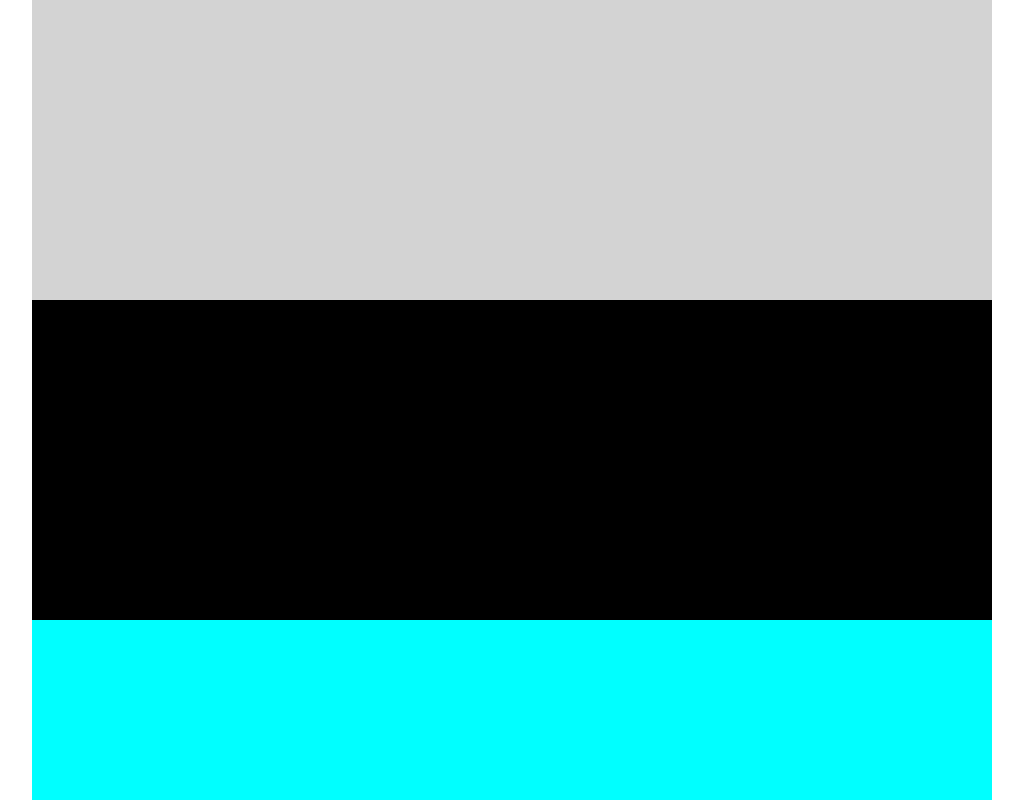
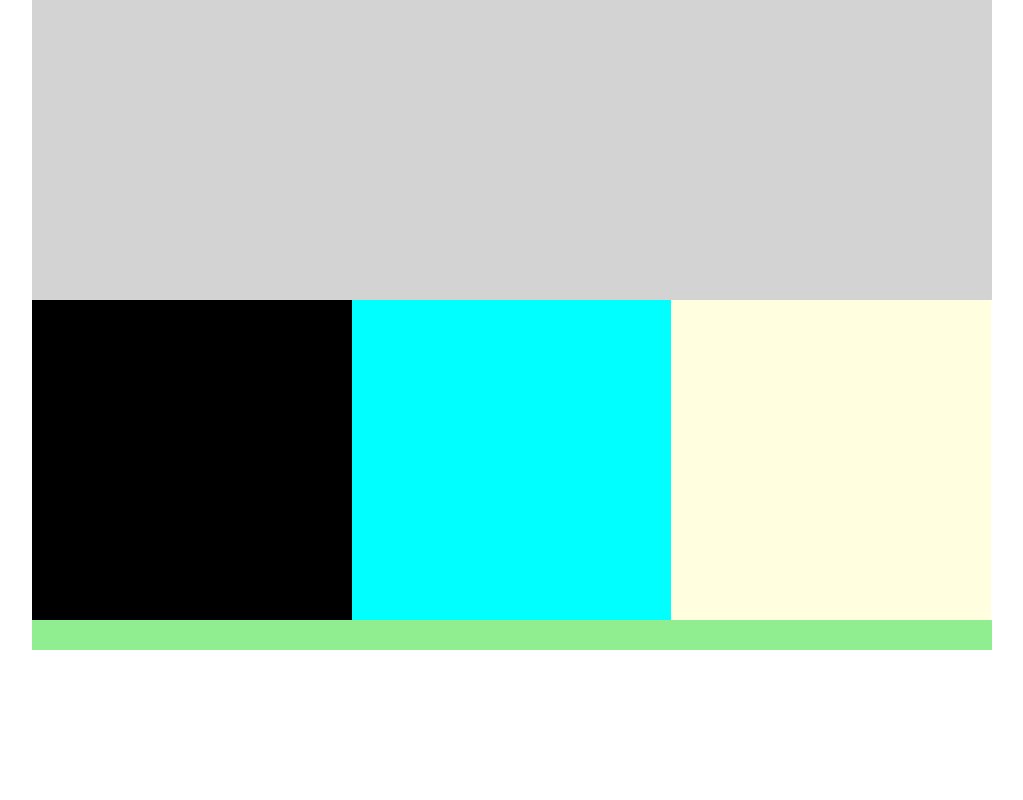
Before and after one commit to jaymew88/responsive-websites, a plain HTML site: page colors-starter/index.html in a window 1280 px wide. Shown: the top 800 px of the page, without its empty margins (128-1151 px from the left). Drawn offline with Linux system fonts and the light colour scheme.

Commit message:
changing responsive width of col

```diff
--- a/colors-starter/css/main.css
+++ b/colors-starter/css/main.css
@@ -73,10 +73,15 @@ footer {
 
   #column-3 {
     background-color: red;
+    width: 100%;
   }
 
   footer {
     background-color: green;
+  }
+
+  .col-3 {
+    width: 50%;
   }
 
 }
@@ -98,10 +103,15 @@ footer {
 
   #column-3 {
     background-color: lightyellow;
+    width: 33.3%
   }
 
   footer {
     background-color: lightgreen;
   }
 
+  .col-3 {
+    width: 33.3%;
+  }
+
 }
```
